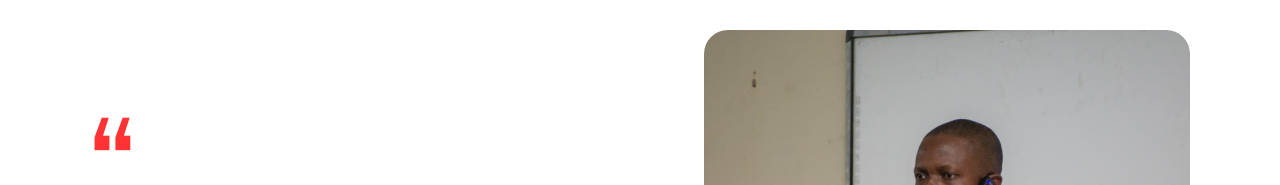
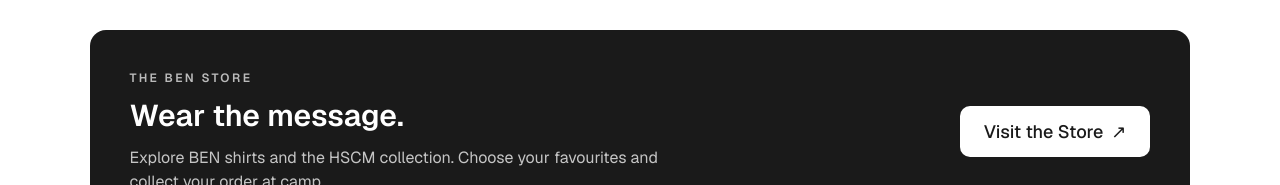
Before and after one commit to The-BEN-Website/BEN_Website, a React (Vite) app in the folder Ben_Frontend/: page / in a window 1280 px wide. Shown: the part 767-952 px from the top of the page. Built offline with nearby package versions, Linux system fonts and the light colour scheme; no server answers; the database is empty.

Commit message:
Restore StoreBanner component in Home page

```diff
--- a/Ben_Frontend/src/pages/Home.jsx
+++ b/Ben_Frontend/src/pages/Home.jsx
@@ -16,7 +16,7 @@ function Home() {
     <>
       <Hero />
       <BirthdayBanner />
-      {/* <StoreBanner /> */}
+      <StoreBanner />
       {/* <HscmBanner /> */}
       <Welcome />
       <JoinUs />
```
